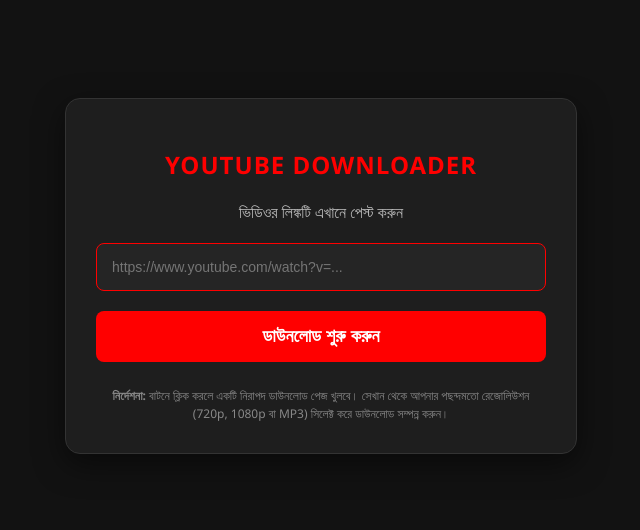
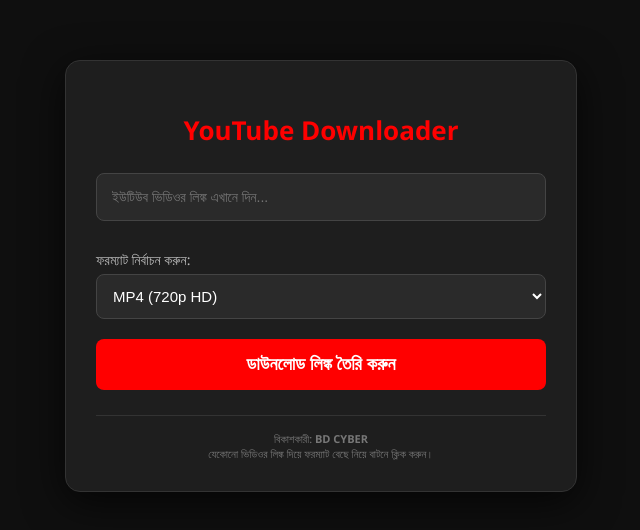
Before and after one commit to BD-CYBER/youtube, a plain HTML site: page index.html in a window 1280 px wide. Shown: the part 124-654 px from the top of the page, without its empty margins (319-959 px from the left). Drawn offline with Linux system fonts and the light colour scheme.

Commit message:
Revamp YouTube Downloader UI and add format selection
Updated the YouTube downloader interface and functionality.

```diff
--- a/index.html
+++ b/index.html
@@ -3,48 +3,61 @@
 <head>
     <meta charset="UTF-8">
     <meta name="viewport" content="width=device-width, initial-scale=1.0">
-    <title>ইউটিউব ভিডিও ডাউনলোডার</title>
+    <title>ইউটিউব ভিডিও ডাউনলোডার প্রো</title>
     <style>
-        body { font-family: 'Segoe UI', Arial, sans-serif; background-color: #121212; color: white; display: flex; justify-content: center; align-items: center; min-height: 100vh; margin: 0; }
-        .box { background: #1e1e1e; padding: 30px; border-radius: 15px; box-shadow: 0 10px 30px rgba(0,0,0,0.5); text-align: center; width: 90%; max-width: 450px; border: 1px solid #333; }
-        h2 { color: #ff0000; margin-bottom: 20px; font-size: 24px; text-transform: uppercase; letter-spacing: 1px; }
-        input { width: 100%; padding: 15px; margin-bottom: 20px; border: 1px solid #444; border-radius: 8px; font-size: 14px; box-sizing: border-box; background: #252525; color: white; outline: none; }
-        input:focus { border-color: #ff0000; }
-        .btn-download { background-color: #ff0000; color: white; border: none; padding: 15px 20px; width: 100%; border-radius: 8px; font-size: 18px; cursor: pointer; font-weight: bold; transition: 0.3s; }
-        .btn-download:hover { background-color: #cc0000; transform: translateY(-2px); }
-        .footer-text { margin-top: 25px; font-size: 12px; color: #888; line-height: 1.5; }
+        body { font-family: 'Segoe UI', Arial, sans-serif; background-color: #0f0f0f; color: white; display: flex; justify-content: center; align-items: center; min-height: 100vh; margin: 0; }
+        .box { background: #1e1e1e; padding: 30px; border-radius: 15px; box-shadow: 0 10px 40px rgba(0,0,0,0.7); text-align: center; width: 90%; max-width: 450px; border: 1px solid #333; }
+        h2 { color: #ff0000; margin-bottom: 25px; font-size: 26px; font-weight: bold; }
+        input { width: 100%; padding: 15px; margin-bottom: 15px; border: 1px solid #444; border-radius: 8px; font-size: 14px; box-sizing: border-box; background: #2a2a2a; color: white; outline: none; }
+        select { width: 100%; padding: 12px; margin-bottom: 20px; border-radius: 8px; background: #2a2a2a; color: white; border: 1px solid #444; font-size: 15px; cursor: pointer; }
+        .btn-download { background-color: #ff0000; color: white; border: none; padding: 15px; width: 100%; border-radius: 8px; font-size: 18px; cursor: pointer; font-weight: bold; transition: 0.3s; }
+        .btn-download:hover { background-color: #cc0000; transform: scale(1.02); }
+        .footer { margin-top: 25px; font-size: 11px; color: #777; border-top: 1px solid #333; padding-top: 15px; }
     </style>
 </head>
 <body>
 
     <div class="box">
         <h2>YouTube Downloader</h2>
-        <p style="margin-bottom: 20px; color: #bbb;">ভিডিওর লিঙ্কটি এখানে পেস্ট করুন</p>
 
-        <input type="text" id="videoUrl" placeholder="https://www.youtube.com/watch?v=..." autofocus>
+        <input type="text" id="videoUrl" placeholder="ইউটিউব ভিডিওর লিঙ্ক এখানে দিন..." autofocus>
 
-        <button class="btn-download" onclick="startDownload()">ডাউনলোড শুরু করুন</button>
+        <p style="text-align: left; font-size: 14px; margin-bottom: 5px; color: #bbb;">ফরম্যাট নির্বাচন করুন:</p>
+        <select id="format">
+            <option value="720">MP4 (720p HD)</option>
+            <option value="1080">MP4 (1080p Full HD)</option>
+            <option value="480">MP4 (480p)</option>
+            <option value="360">MP4 (360p)</option>
+            <option value="mp3">MP3 (Audio Only)</option>
+            <option value="wav">WAV (Audio)</option>
+        </select>
 
-        <div class="footer-text">
-            <b>নির্দেশনা:</b> বাটনে ক্লিক করলে একটি নিরাপদ ডাউনলোড পেজ খুলবে। সেখান থেকে আপনার পছন্দমতো রেজোলিউশন (720p, 1080p বা MP3) সিলেক্ট করে ডাউনলোড সম্পন্ন করুন।
+        <button class="btn-download" onclick="downloadAction()">ডাউনলোড লিঙ্ক তৈরি করুন</button>
+
+        <div class="footer">
+            বিকাশকারী: <b>BD CYBER</b><br>
+            যেকোনো ভিডিওর লিঙ্ক দিয়ে ফরম্যাট বেছে নিয়ে বাটনে ক্লিক করুন।
         </div>
     </div>
 
     <script>
-        function startDownload() {
-            const urlInput = document.getElementById('videoUrl').value.trim();
+        function downloadAction() {
+            const url = document.getElementById('videoUrl').value.trim();
+            const format = document.getElementById('format').value;
 
-            if (!urlInput) {
+            if (!url) {
                 alert("দয়া করে একটি ইউটিউব ভিডিও লিঙ্ক দিন!");
                 return;
             }
 
-            if (urlInput.includes("youtube.com") || urlInput.includes("youtu.be")) {
-                // সরাসরি ডাউনলোড পোর্টালে পাঠিয়ে দেওয়া হচ্ছে যাতে ব্রাউজার ব্লক না করে
-                const downloadLink = `https://loader.to/api/card/?url=${encodeURIComponent(urlInput)}`;
-                window.open(downloadLink, '_blank');
+            if (url.includes("youtube.com") || url.includes("youtu.be")) {
+                // Loader.to API ব্যবহার করে সরাসরি নির্দিষ্ট ফরম্যাটে পাঠানো হচ্ছে
+                const finalDownloadLink = `https://loader.to/api/button/?url=${encodeURIComponent(url)}&f=${format}`;
+
+                // নতুন ট্যাবে পেজটি ওপেন করা হবে যেখানে ইউজার সরাসরি ডাউনলোড বাটন পাবে
+                window.open(finalDownloadLink, '_blank');
             } else {
-                alert("এটি সঠিক ইউটিউব লিঙ্ক নয়। আবার চেষ্টা করুন।");
+                alert("দুঃখিত! এটি সঠিক ইউটিউব লিঙ্ক নয়।");
             }
         }
     </script>
```
